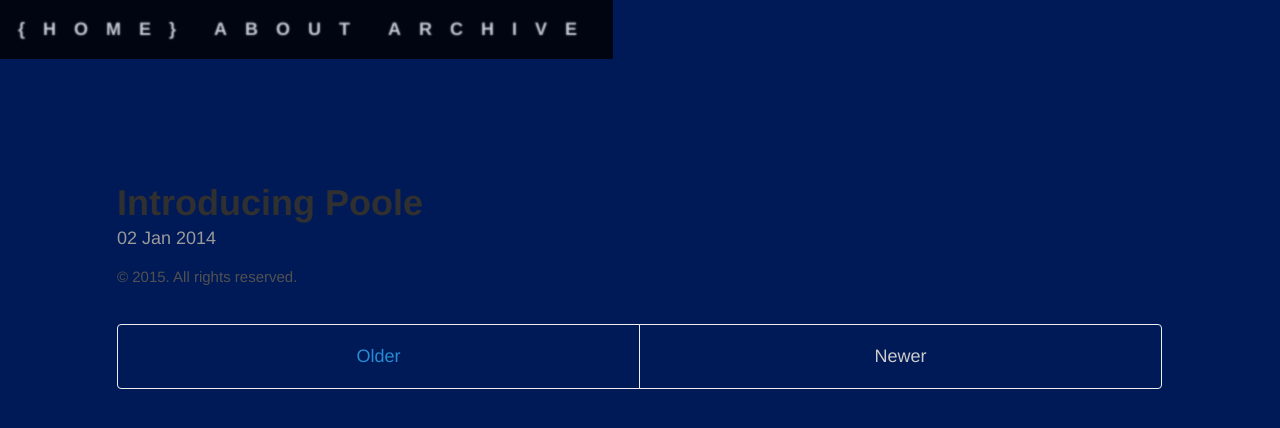
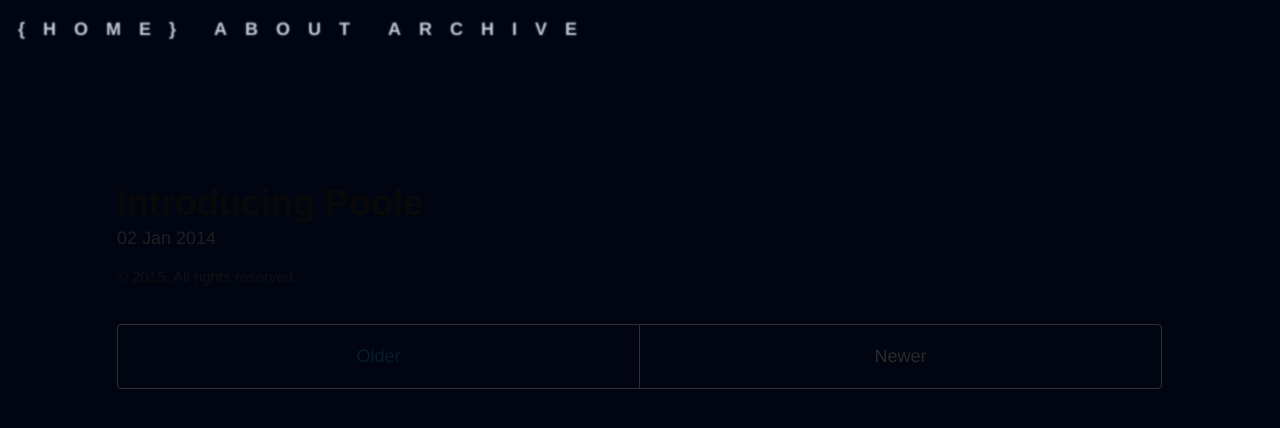
Before and after one commit to ericyewang/ericyewang.github.io, a Jekyll site: the page built from index.html, in a window 1280 px wide. Shown: the top 428 px of the page. Built offline with Jekyll 4.4.1, drawn with Linux system fonts in a browser that asks for light colours; the list of posts is cut into pages by our own code.

Commit message:
Update _masthead.scss

```diff
--- a/_sass/_masthead.scss
+++ b/_sass/_masthead.scss
@@ -4,6 +4,10 @@
 
 .masthead {
 	position: fixed;
+	left:0;
+	right:0;
+	top:0;
+	bottom:0;
 	padding-top: 1rem;
 	padding-right: 1rem;
 	padding-bottom: 1rem;
```
